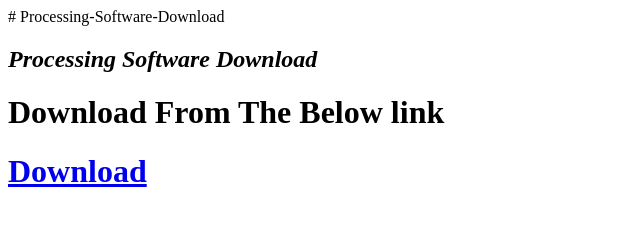
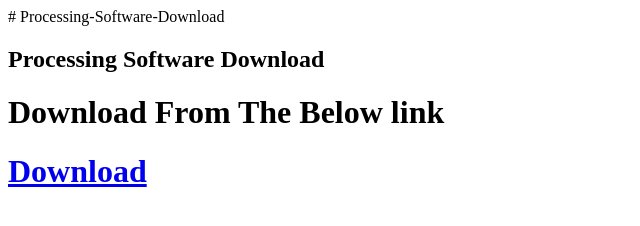
Before and after one commit to The-Coding-World/Processing-Software-Download, a plain HTML site: page index.html in a window 1280 px wide. Shown: the full height of the page, 0-640 px from the left. Drawn offline with Linux system fonts and the light colour scheme.

Commit message:
Update index.html

```diff
--- a/index.html
+++ b/index.html
@@ -2,7 +2,7 @@
 <html>
 <head>
 <title>Download Link</title>
-<h2><strong><em>Processing Software Download</strong></em></h2>
+<h2><strong>Processing Software Download</strong></h2>
 </head>
 <body>
 <h1>Download From The Below link</h1>
```
